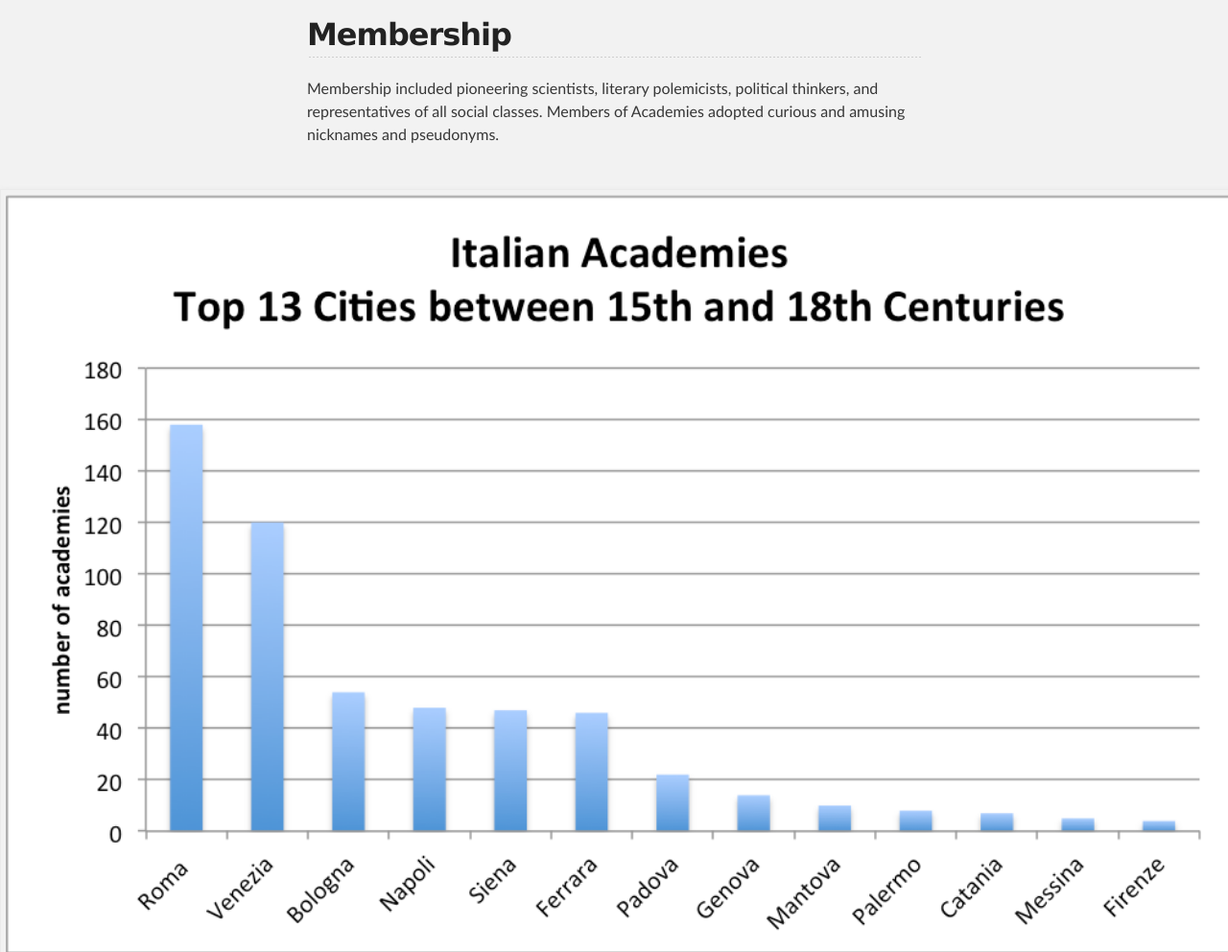
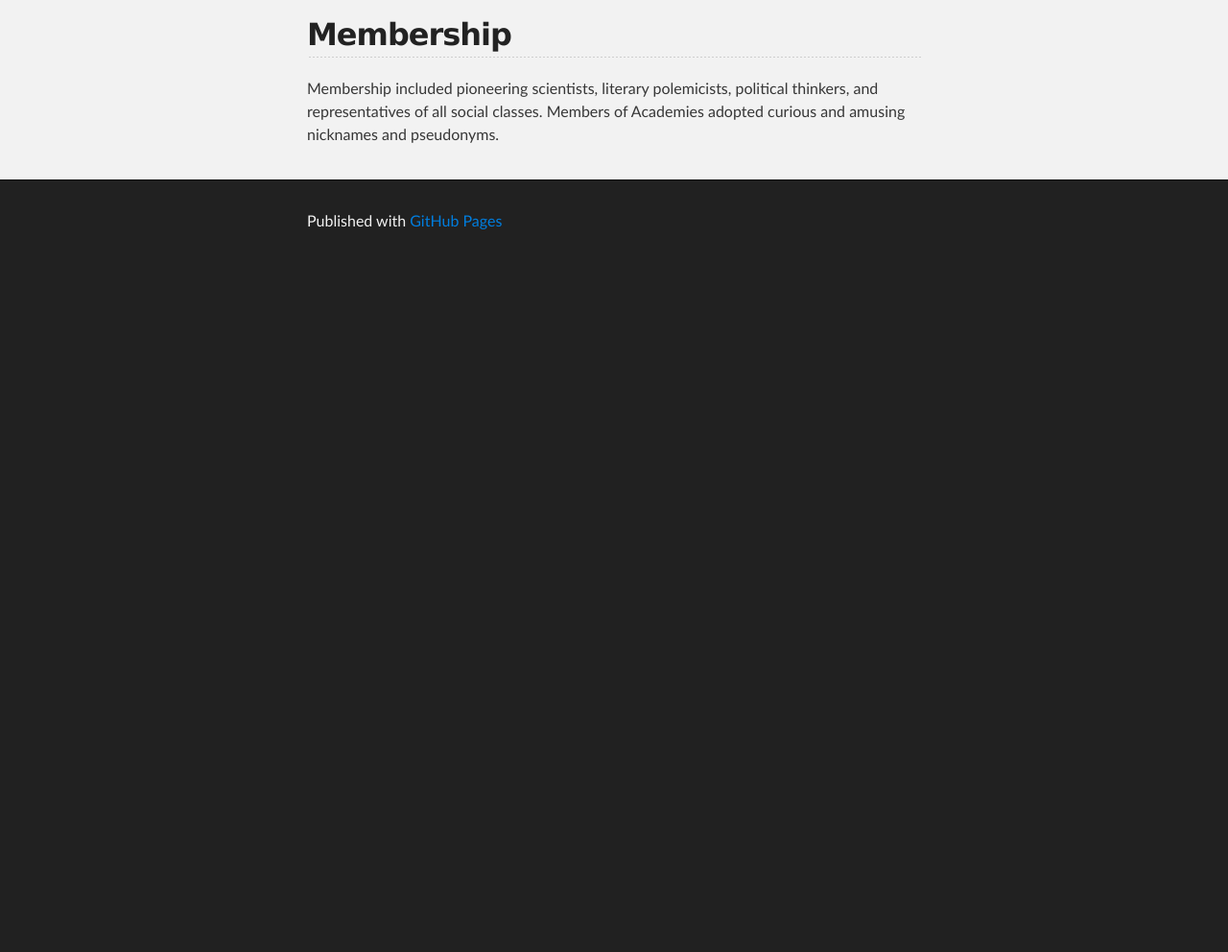
Before and after one commit to nicnic/nicnic.github.io, a plain HTML site: page index.html in a window 1280 px wide. Shown: the part 1599-2591 px from the top of the page at 96% size. After the commit the page ends 1876 px from the top, so only its background shows below. Drawn offline with Linux system fonts and the light colour scheme.

```diff
--- a/index.html
+++ b/index.html
@@ -57,7 +57,6 @@
 
 <p>Membership included pioneering scientists, literary polemicists, political thinkers, and representatives of all social classes. Members of Academies adopted curious and amusing nicknames and pseudonyms. </p>
       </section>
-      <section><img src="https://github.com/nicnic/nicnic.github.io/blob/master/images/acadmiesbycity.png?raw=true" /></section>
     </div>
 
     <!-- FOOTER  -->
```
Also changed, not shown: params.json (+1 -1 lines).
